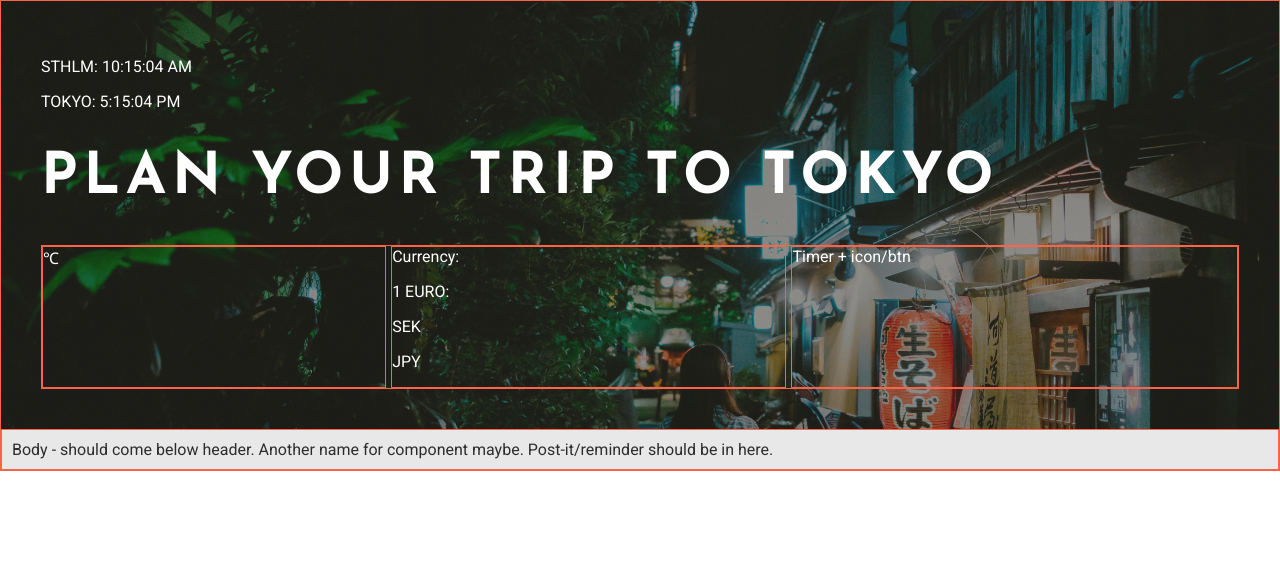
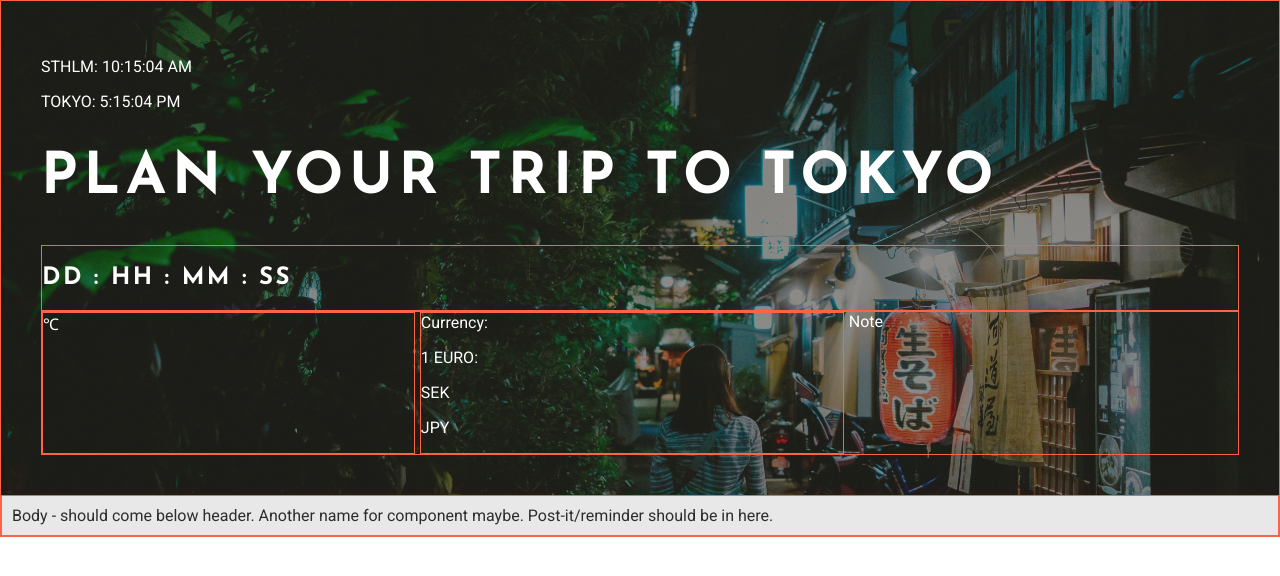
Before and after one commit to uddesson/travel-planner, a React (Create React App) app: page / in a window 1280 px wide. Shown: the top 576 px of the page. Built offline with nearby package versions, Linux system fonts and the light colour scheme; no server answers.

Commit message:
Update component structure and rename timer to countdown

```diff
--- /dev/null
+++ b/src/components/CountDown.js
@@ -0,0 +1,14 @@
+import React from 'react';
+
+class CountDown extends React.Component{
+
+    render(){
+        return(
+            <div className="testborder u-center">
+                <h2>DD : HH : MM : SS</h2>
+            </div>
+        );
+    }
+}
+
+export default CountDown;
--- a/src/components/Header.js
+++ b/src/components/Header.js
@@ -1,13 +1,15 @@
 import React from 'react';
+import CurrentTime from './CurrentTime';
+import Title from './Title';
+import CountDown from './CountDown';
 import Info from './Info';
-import Title from './Title';
-import CurrentTime from './CurrentTime';
 
 function Header(){
     return(
         <div className="header">
             <CurrentTime />
             <Title destination="Tokyo" />
+            <CountDown />
             <Info />
         </div>
     );
--- a/src/components/Info.js
+++ b/src/components/Info.js
@@ -1,14 +1,14 @@
 import React from 'react';
 import Weather from './Weather';
 import Currency from './Currency';
-import Timer from './Timer';
+import Note from './Note';
 
 function Info(){
     return(
         <div className="grid testborder">
             <Weather />
             <Currency />
-            <Timer />
+            <Note />
         </div>
     );
 }
--- /dev/null
+++ b/src/components/Note.js
@@ -0,0 +1,11 @@
+import React from 'react';
+
+class Note extends React.Component{
+    render(){
+        return(
+            <div>Note</div>
+        )
+    }
+}
+
+export default Note;
--- a/src/components/Timer.js
+++ /dev/null
@@ -1,11 +0,0 @@
-import React from 'react';
-
-function Timer(){
-    return(
-        <div className="testborder">
-            Timer + icon/btn
-        </div>
-    );
-}
-
-export default Timer;
```
